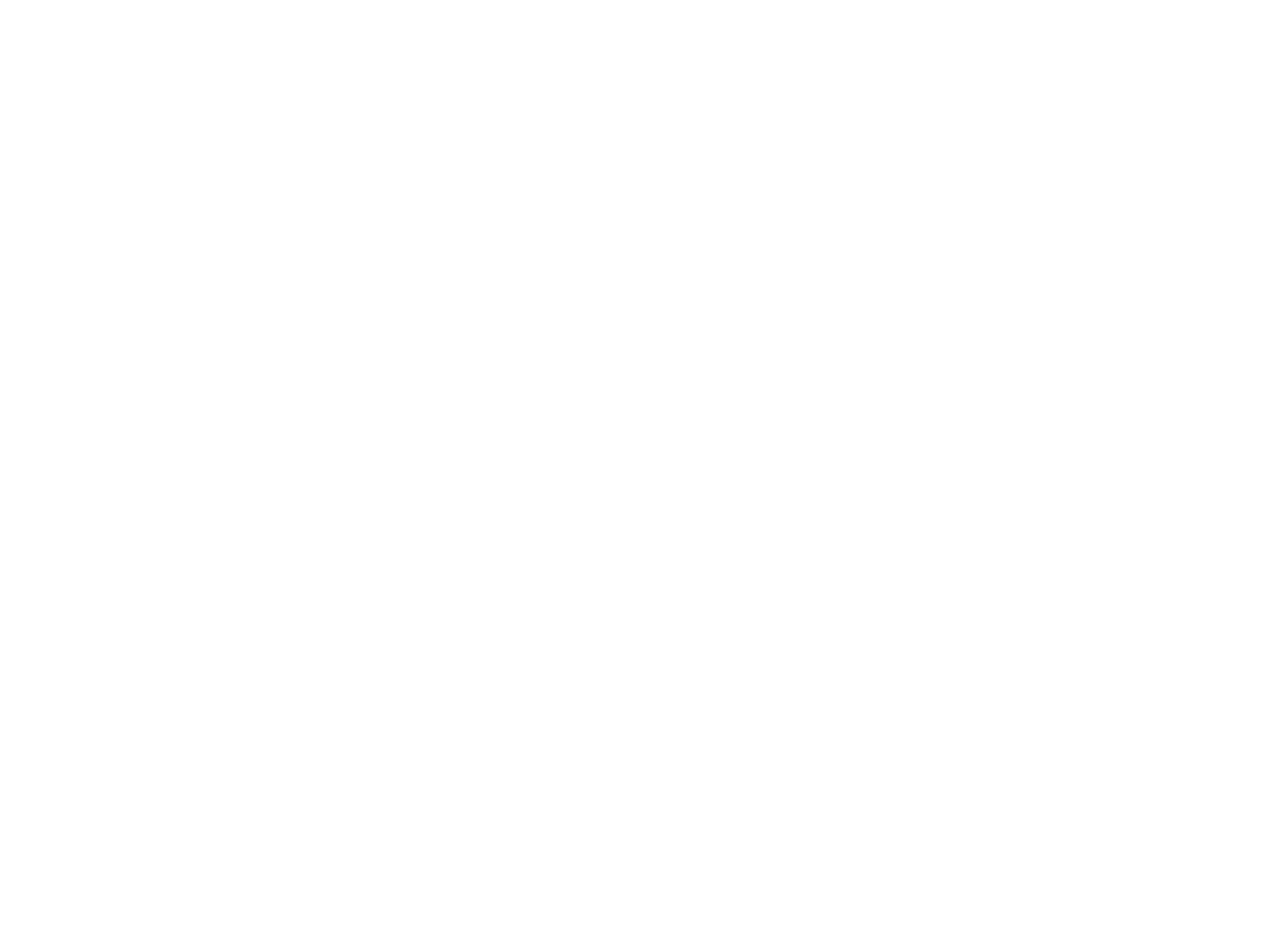
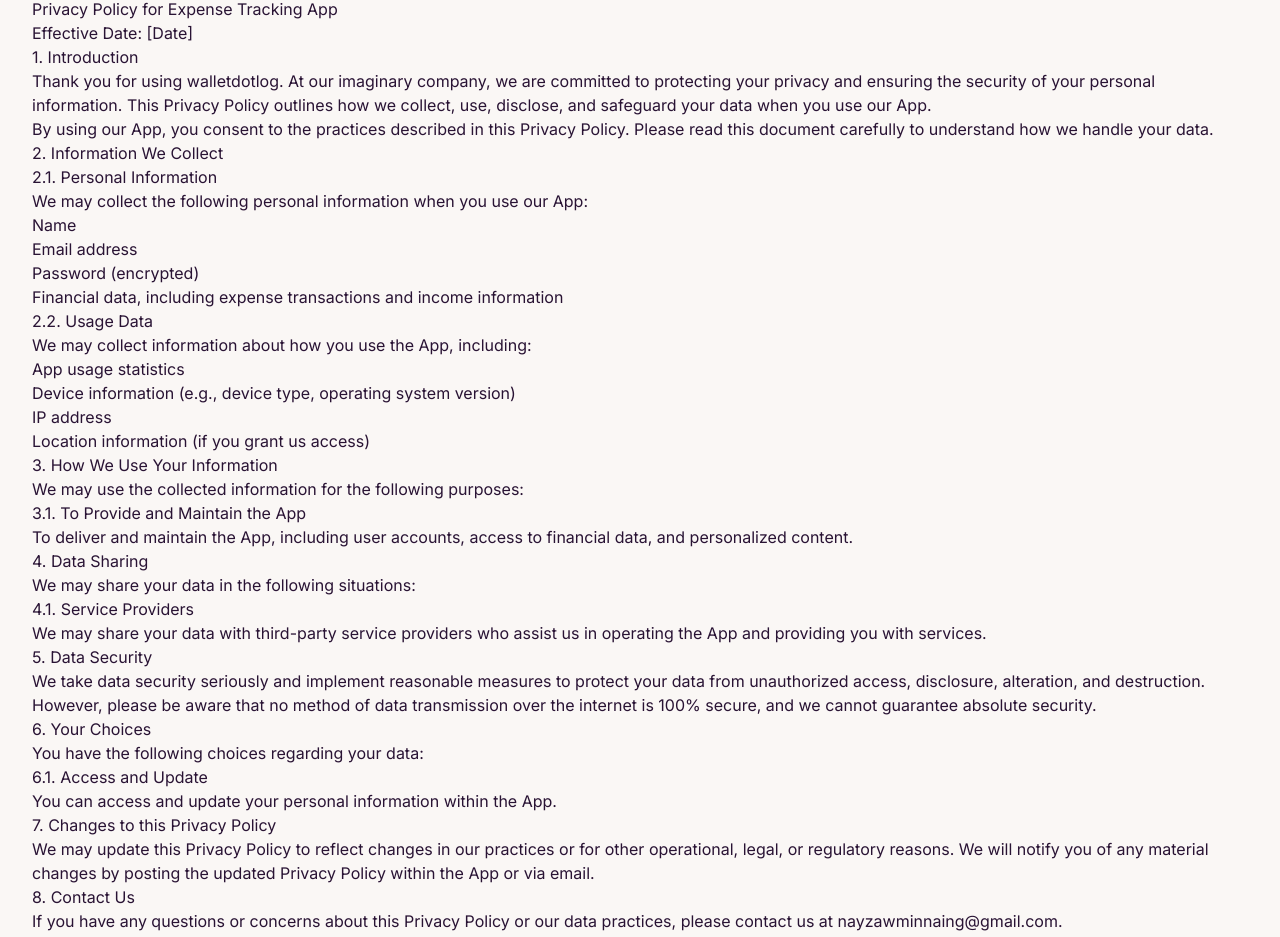
Before and after one commit to ahnge/walletdotlog-fe, a React (Create React App) app: page /policy in a window 1280 px wide. Before the commit this address had no page. Shown: the part 115-1052 px from the top of the page. Before the commit the page ends 800 px from the top, so only its background shows below. Built offline with nearby package versions, Linux system fonts and the light colour scheme.

Commit message:
provacy policy

```diff
--- a/src/index.js
+++ b/src/index.js
@@ -12,6 +12,7 @@
 import PasswordResetConfirmPage from "./pages/PasswordResetConfirmPage";
 import VerifyEmailPage from "./pages/VerifyEmailPage";
 import LogsPage from "./pages/LogsPage";
+import PolicyPage from "./pages/PolicyPage";
 import PrivateOutletDashboard from "./components/PrivateOutletDashboard";
 import { GlobalProvider } from "./context/GlobalContext";
 import { QueryClient, QueryClientProvider } from "@tanstack/react-query";
@@ -30,6 +31,7 @@
             <Route path="/" element={<App />}>
               <Route index element={<HomePage />}></Route>
               <Route path="/login" element={<LoginPage />}></Route>
+              <Route path="/policy" element={<PolicyPage />}></Route>
               <Route path="/register" element={<RegisterPage />}></Route>
               <Route
                 path="/password/reset"
--- /dev/null
+++ b/src/pages/PolicyPage.jsx
@@ -0,0 +1,120 @@
+import React from "react";
+
+const PolicyPage = () => {
+  return (
+    <div className="font-inter px-8 pt-28 p-10">
+      <h1>Privacy Policy for Expense Tracking App</h1>
+
+      <h2>Effective Date: [Date]</h2>
+
+      <h3>1. Introduction</h3>
+
+      <p>
+        Thank you for using walletdotlog. At our imaginary company, we are
+        committed to protecting your privacy and ensuring the security of your
+        personal information. This Privacy Policy outlines how we collect, use,
+        disclose, and safeguard your data when you use our App.
+      </p>
+
+      <p>
+        By using our App, you consent to the practices described in this Privacy
+        Policy. Please read this document carefully to understand how we handle
+        your data.
+      </p>
+
+      <h3>2. Information We Collect</h3>
+
+      <h4>2.1. Personal Information</h4>
+
+      <p>
+        We may collect the following personal information when you use our App:
+      </p>
+      <ul>
+        <li>Name</li>
+        <li>Email address</li>
+        <li>Password (encrypted)</li>
+        <li>
+          Financial data, including expense transactions and income information
+        </li>
+      </ul>
+
+      <h4>2.2. Usage Data</h4>
+
+      <p>We may collect information about how you use the App, including:</p>
+      <ul>
+        <li>App usage statistics</li>
+        <li>
+          Device information (e.g., device type, operating system version)
+        </li>
+        <li>IP address</li>
+        <li>Location information (if you grant us access)</li>
+      </ul>
+
+      <h3>3. How We Use Your Information</h3>
+
+      <p>We may use the collected information for the following purposes:</p>
+
+      <h4>3.1. To Provide and Maintain the App</h4>
+
+      <p>
+        To deliver and maintain the App, including user accounts, access to
+        financial data, and personalized content.
+      </p>
+
+      <h3>4. Data Sharing</h3>
+
+      <p>We may share your data in the following situations:</p>
+
+      <h4>4.1. Service Providers</h4>
+
+      <p>
+        We may share your data with third-party service providers who assist us
+        in operating the App and providing you with services.
+      </p>
+
+      <h3>5. Data Security</h3>
+
+      <p>
+        We take data security seriously and implement reasonable measures to
+        protect your data from unauthorized access, disclosure, alteration, and
+        destruction. However, please be aware that no method of data
+        transmission over the internet is 100% secure, and we cannot guarantee
+        absolute security.
+      </p>
+
+      <h3>6. Your Choices</h3>
+
+      <p>You have the following choices regarding your data:</p>
+
+      <h4>6.1. Access and Update</h4>
+
+      <p>You can access and update your personal information within the App.</p>
+
+      <h3>7. Changes to this Privacy Policy</h3>
+
+      <p>
+        We may update this Privacy Policy to reflect changes in our practices or
+        for other operational, legal, or regulatory reasons. We will notify you
+        of any material changes by posting the updated Privacy Policy within the
+        App or via email.
+      </p>
+
+      <h3>8. Contact Us</h3>
+
+      <p>
+        If you have any questions or concerns about this Privacy Policy or our
+        data practices, please contact us at nayzawminnaing@gmail.com.
+      </p>
+
+      <p>
+        By using our App, you agree to the terms outlined in this Privacy
+        Policy. We encourage you to periodically review this Privacy Policy for
+        any updates or changes.
+      </p>
+
+      <p>Last Updated: September 16, 2023</p>
+    </div>
+  );
+};
+
+export default PolicyPage;
```
